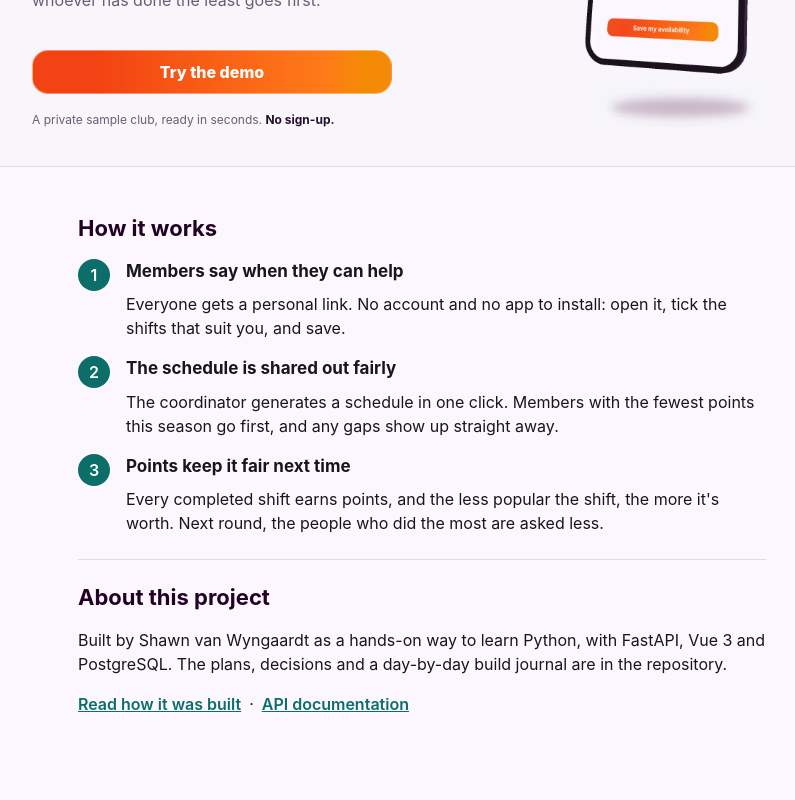
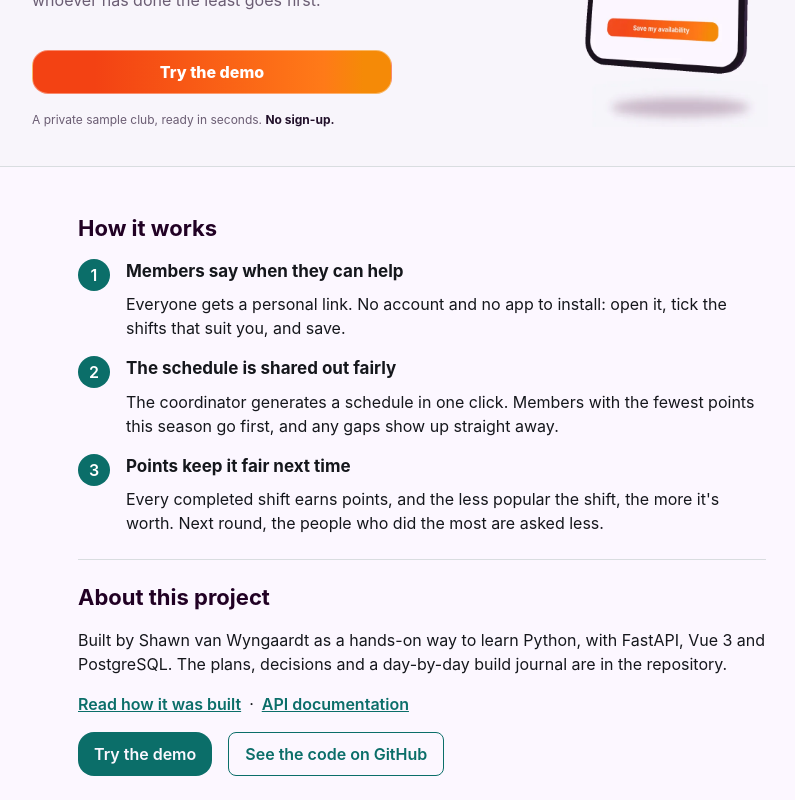
Before and after one commit to ShawnvanWyngaardt/club-shift-scheduler, a Vue app in the folder frontend/: page / in a window 1280 px wide. Shown: the part 328-1128 px from the top of the page, without its empty margins (218-1013 px from the left). Before the commit the page ends 1084 px from the top, so only its background shows below. Built offline with nearby package versions, Linux system fonts and the light colour scheme.

Commit message:
(wip) temp fix for unused function during rebuild

```diff
--- a/frontend/src/views/LandingView.vue
+++ b/frontend/src/views/LandingView.vue
@@ -76,6 +76,17 @@ async function startDemo() {
         <a href="/docs" target="_blank">API documentation</a>
       </p>
     </section>
+    <div class="cta">
+      <button type="button" :disabled="starting" @click="startDemo">
+        {{ starting ? "Setting up your demo…" : "Try the demo" }}
+      </button>
+      <a
+        class="link-button button-secondary"
+        href="https://github.com/ShawnvanWyngaardt/club-shift-scheduler"
+      >
+        See the code on GitHub
+      </a>
+    </div>
   </main>
 </template>
 
```
